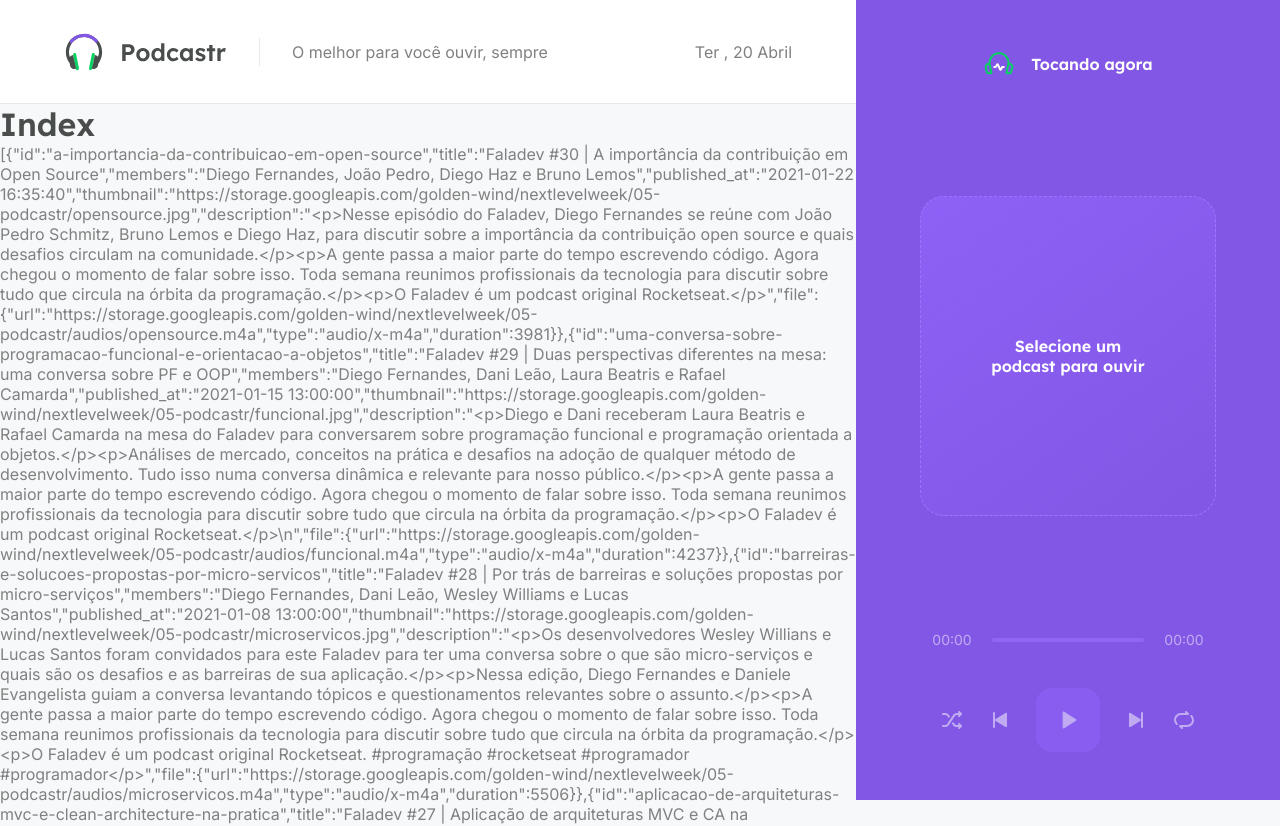
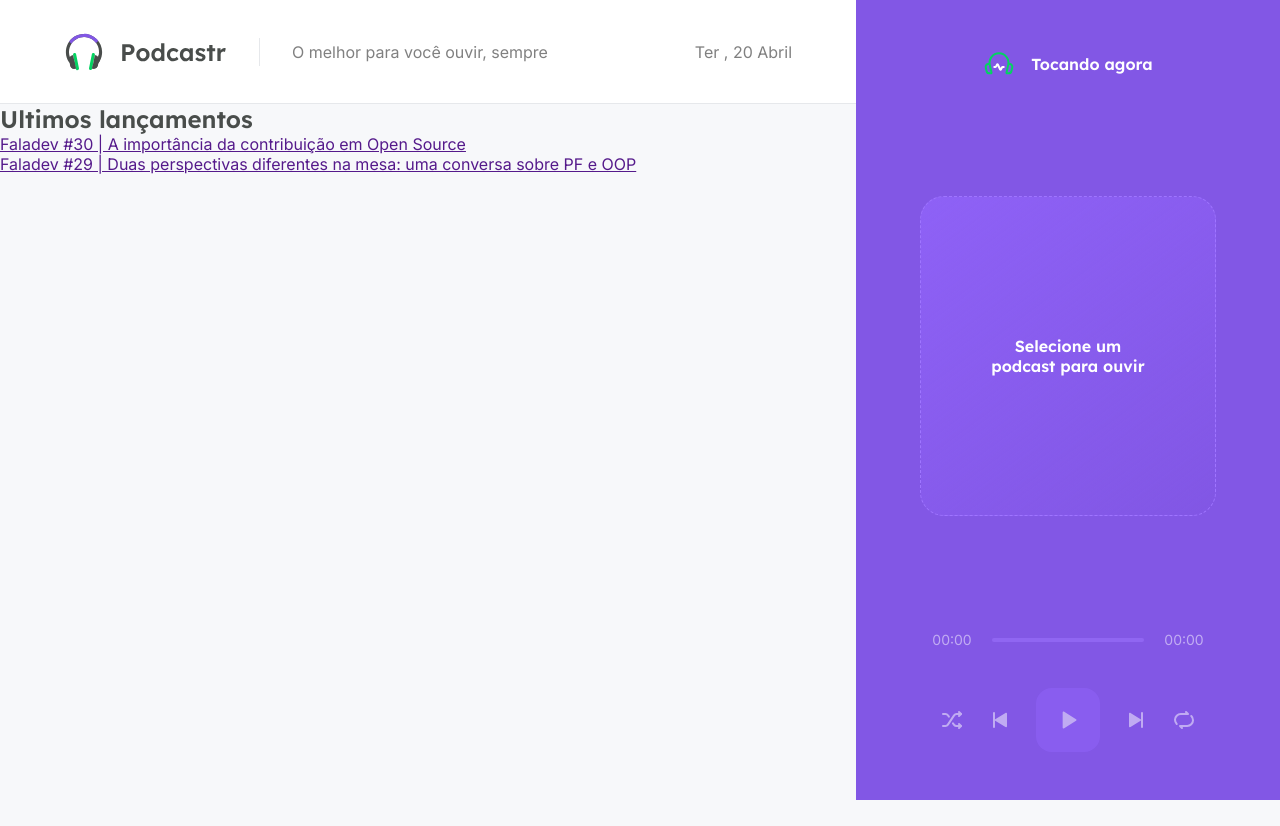
Before and after one commit to FinotelliCarlos/podcastr, a Next.js app: page / in a window 1280 px wide. Shown: the top 826 px of the page. After the commit the page ends 800 px from the top, so only its background shows below. Built offline with nearby package versions, Linux system fonts and the light colour scheme; data requests are answered from the project's data file.

Commit message:
init sections home episodes

```diff
--- /dev/null
+++ b/src/pages/home.module.scss
@@ -0,0 +1,3 @@
+.homepage {
+
+}
--- a/src/pages/index.tsx
+++ b/src/pages/index.tsx
@@ -1,22 +1,48 @@
 import { GetStaticProps } from "next"
 import { format, parseISO } from 'date-fns'
 import { api } from "../services/api"
-import { ptBR } from "date-fns/locale/pt-BR"
+import ptBR from "date-fns/locale/pt-BR"
+import { convertDurationToTimeString } from "../utils/convertDurationToTimeString"
+import styles from './home.module.scss'
 
 type Episode = {
-
+  id: String,
+  title: String,
+  thumbnail: String,
+  description: String,
+  members: String,
+  duration: Number,
+  durationAsString: String,
+  url: String,
+  publishedAt: String,
 }
 
 type HomeProps = {
-  episodes: Episode[];
+  latestEpisodes: Episode[];
+  allEpisodes: Episode[];
 }
 
-export default function Home(props: HomeProps) {
+export default function Home({latestEpisodes, allEpisodes}: HomeProps) {
 
   return (
-    <div>
-      <h1>Index</h1>
-      <p>{JSON.stringify(props.episodes)}</p>
+    <div className={styles.homepage}>
+      <section className={styles.latestEpisodes}>
+        <h2>Ultimos lançamentos</h2>
+
+        <ul>
+          {latestEpisodes.map(episode => {
+            return (
+              <li key={episode.id}>
+                <a href="">{episode.title}</a>
+              </li>
+            )
+          })}
+        </ul>
+      </section>
+
+      <section className={styles.AllEpisodes}>
+
+      </section>
     </div>
   )
 }
@@ -40,15 +66,20 @@ export const getStaticProps: GetStaticProps = async () => {
       members: episode.members,
       publishedAt: format(parseISO(episode.published_at), 'd MMM yy', { locale: ptBR }),
       duration:Number(episode.file.duration),
+      durationAsString: convertDurationToTimeString(Number(episode.file.duration)),
       description: episode.description,
       url: episode.file.url,
 
     };
   })
 
+  const latestEpisodes = episodes.slice(0, 2);
+  const allEpisodes = episodes.slice(2, episodes.length);
+
   return{
     props: {
-      episodes: data,
+      latestEpisodes,
+      allEpisodes,
     },
     revalidate: 60 * 60 * 8, // atualização do projeto (static) feita de 8h em 8h
   }
--- a/src/utils/convertDurationToTimeString.ts
+++ b/src/utils/convertDurationToTimeString.ts
@@ -1,3 +1,11 @@
 export function convertDurationToTimeString(duration: Number){
+    const hours = Math.floor(duration / 3600);
+    const minutes = Math.floor((duration % 3600) / 60);
+    const seconds = duration % 60;
 
+    const timeString = [hours, minutes, seconds]
+    .map(unit => String(unit).padStart(2, '0'))
+    .join(':')
+
+    return timeString;
 }
```
